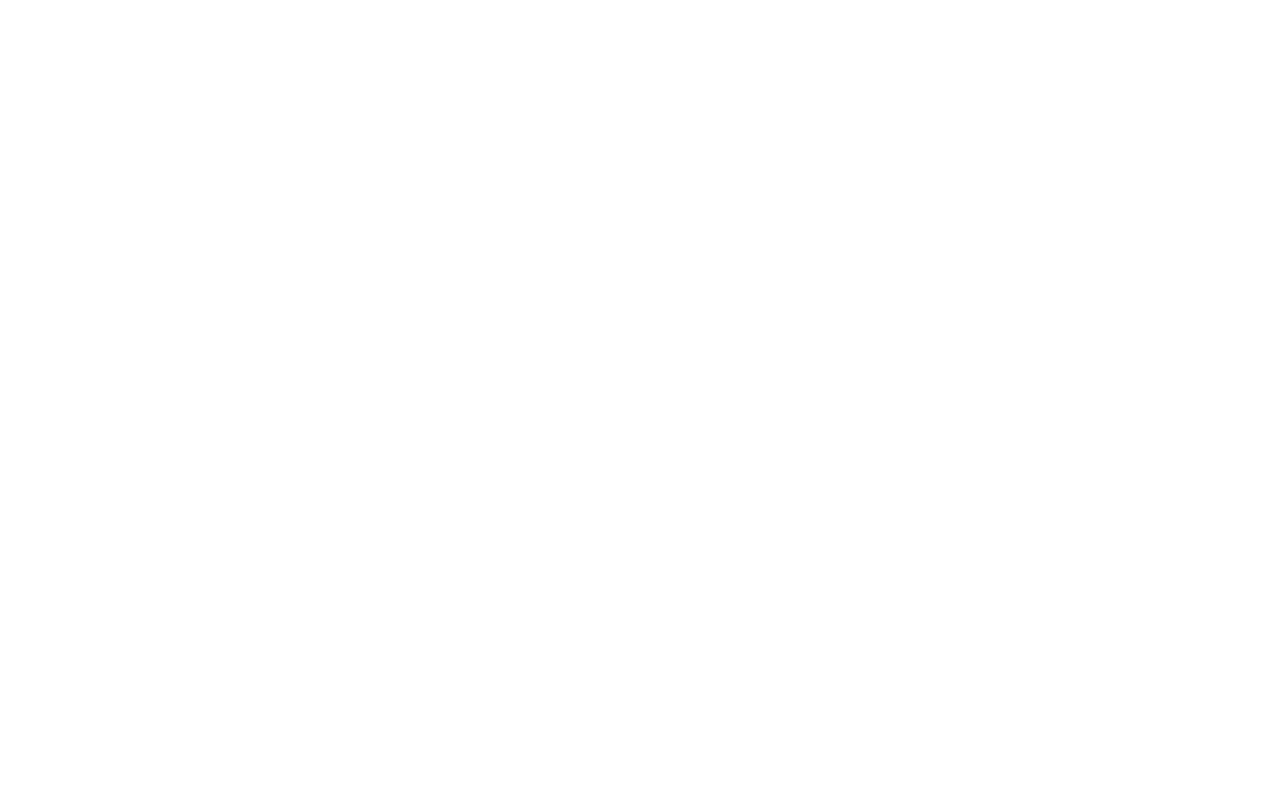
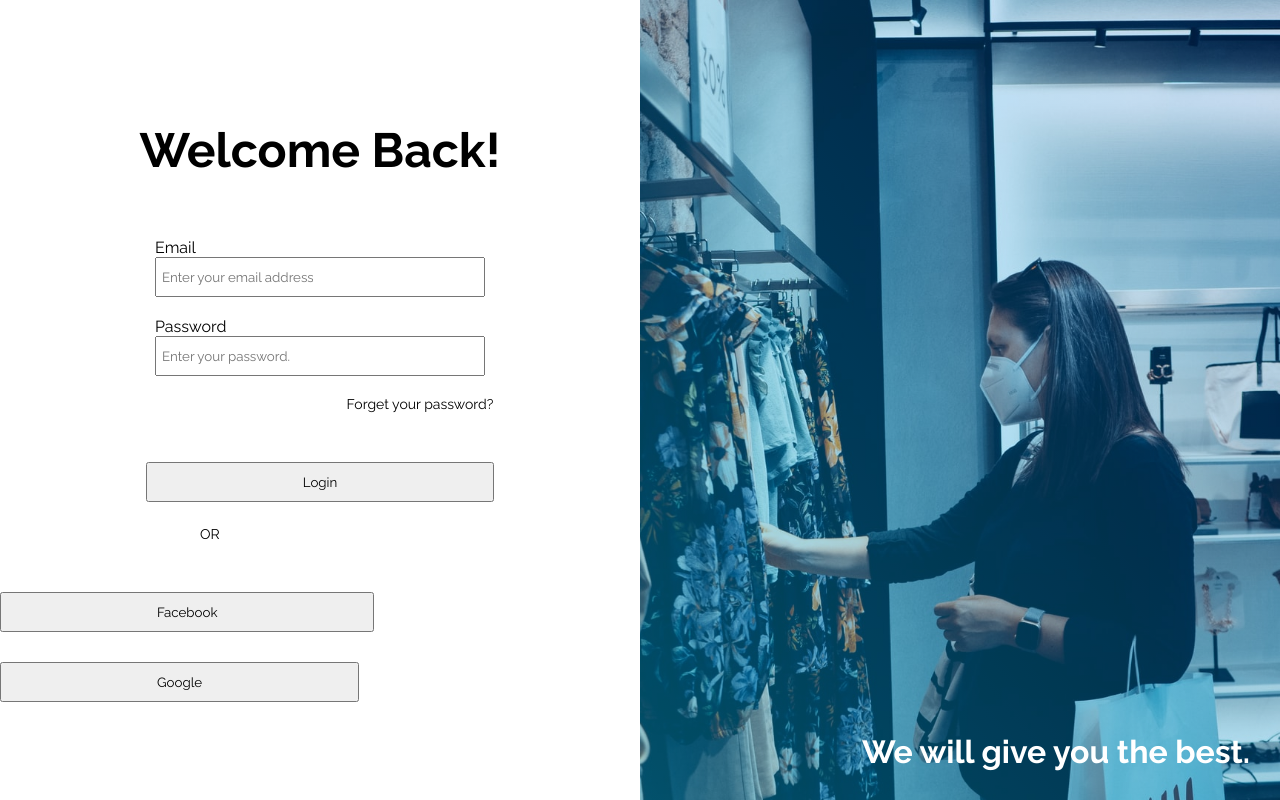
Before and after one commit to rj-robinjoseph/Webshop, a React (Create React App) app: page /login in a window 1280 px wide. Before the commit this address had no page. Built offline with nearby package versions, Linux system fonts and the light colour scheme.

Commit message:
Section Added

```diff
--- a/src/App.js
+++ b/src/App.js
@@ -1,12 +1,14 @@
 import "./App.scss";
 import Banner from "./components/Banner";
 import Header from "./components/Header";
+import Section from "./components/Section";
 
 function App() {
   return (
     <div className="App">
       <Header />
       <Banner />
+      <Section />
     </div>
   );
 }
--- a/src/components/Banner.jsx
+++ b/src/components/Banner.jsx
@@ -21,9 +21,10 @@
           centeredSlides={true}
           autoplay={{
             delay: 3000,
-            disableOnInteraction: true,
+            disableOnInteraction: false,
           }}
           pagination={{
+            type: "none",
             clickable: true,
           }}
           navigation={true}
--- /dev/null
+++ b/src/components/Section.jsx
@@ -0,0 +1,45 @@
+import React from "react";
+import "../styles/Section.scss";
+
+function Section() {
+  return (
+    <section>
+      <div className="cat">
+        <div className="all">
+          <img
+            src="https://unsplash.com/photos/CSh-hNHc3Y8/download?ixid=MnwxMjA3fDB8MXxzZWFyY2h8MTZ8fG1lbnxlbnwwfHx8fDE2NTczNDQ5OTQ&force=true&w=640"
+            alt=""
+          />
+          <p>Selected for Men.</p>
+          <h1>Mens Collection</h1>
+        </div>
+        <div className="all">
+          <img
+            src="https://unsplash.com/photos/EDSTj4kCUcw/download?ixid=MnwxMjA3fDB8MXxzZWFyY2h8MXx8amVhbnN8ZW58MHx8fHwxNjU3MzQ1MDI4&force=true&w=640"
+            alt=""
+          />
+          <p>Unisex</p>
+          <h1>Explore Jeans</h1>
+        </div>
+        <div className="all">
+          <img
+            src="https://unsplash.com/photos/5IcEBmSOQq0/download?ixid=MnwxMjA3fDB8MXxzZWFyY2h8NXx8ZHJlc3N8ZW58MHx8fHwxNjU3MzQ0OTY2&force=true&w=640"
+            alt=""
+          />
+          <p>Selected for Women</p>
+          <h1>Women Collection</h1>
+        </div>
+        <div className="all">
+          <img
+            src="https://unsplash.com/photos/NoVnXXmDNi0/download?ixid=MnwxMjA3fDB8MXxzZWFyY2h8MTV8fHNuZWFrZXJzfGVufDB8fHx8MTY1NzM0NTEwMg&force=true&w=640"
+            alt=""
+          />
+          <p>For Everyone</p>
+          <h1>Sneaker Hub</h1>
+        </div>
+      </div>
+    </section>
+  );
+}
+
+export default Section;
--- a/src/index.js
+++ b/src/index.js
@@ -3,6 +3,7 @@
 import { BrowserRouter as Router, Routes, Route } from "react-router-dom";
 import "./index.scss";
 import App from "./App";
+import Login from "./pages/Login";
 import reportWebVitals from "./reportWebVitals";
 
 const root = ReactDOM.createRoot(document.getElementById("root"));
@@ -10,6 +11,7 @@
   <Router>
     <Routes>
       <Route path="/" element={<App />} />
+      <Route path="/login" element={<Login />} />
     </Routes>
   </Router>
 );
--- /dev/null
+++ b/src/pages/Login.jsx
@@ -0,0 +1,35 @@
+import React from "react";
+import "../styles/Login.scss";
+import Main from "../assets/main.jpg";
+
+function login() {
+  return (
+    <div className="login-wrapper">
+      <div className="container">
+        <div className="left-container">
+          <form action="">
+            <h1>Welcome Back!</h1>
+            <div className="input">
+              <label>Email</label>
+              <input type="text" placeholder="Enter your email address." />
+            </div>
+            <div className="input">
+              <label>Password</label>
+              <input type="password" placeholder="Enter your password." />
+            </div>
+            <p>Forget your password?</p>
+            <button>Login</button>
+          </form>
+          <p>OR</p>
+          <button>Facebook</button>
+          <button>Google</button>
+        </div>
+        <div className="right-container">
+          <h1>We will give you the best.</h1>
+        </div>
+      </div>
+    </div>
+  );
+}
+
+export default login;
--- a/src/styles/Banner.scss
+++ b/src/styles/Banner.scss
@@ -3,14 +3,36 @@
 @import "./fonts";
 
 .my-swiper {
-  width: 100vw;
+  width: 100%;
   height: 80vh;
+
+  .swiper-button-prev {
+    background-image: url(../assets/left.png);
+    background-repeat: no-repeat;
+    background-size: 100% auto;
+    background-position: center;
+  }
+
+  .swiper-button-prev::after {
+    display: none;
+  }
+
+  .swiper-button-next {
+    background-image: url(../assets/right.png);
+    background-repeat: no-repeat;
+    background-size: 100% auto;
+    background-position: center;
+  }
+
+  .swiper-button-next::after {
+    display: none;
+  }
 
   .slide-1 {
     background: linear-gradient(
         to right top,
-        rgba(216, 75, 66, 0.58),
-        rgba(255, 175, 156, 0.37)
+        rgba(0, 198, 255, 0.4),
+        rgba(0, 114, 255, 0.2)
       ),
       url(../assets/slide-1.jpg);
     background-size: cover;
--- a/src/styles/Header.scss
+++ b/src/styles/Header.scss
@@ -5,6 +5,7 @@
 .header {
   position: sticky;
   top: 0;
+  z-index: 100;
 
   nav {
     @include flex-center;
@@ -32,6 +33,7 @@
       font-family: $font-raleway;
       text-transform: uppercase;
       font-weight: bolder;
+      margin-right: 2.5rem;
     }
     .right {
       @include flex-center;
--- /dev/null
+++ b/src/styles/Login.scss
@@ -0,0 +1,77 @@
+@import "./colors";
+@import "./mixins";
+@import "./fonts";
+
+.login-wrapper {
+  width: 100vw;
+  height: 100vh;
+  overflow: hidden;
+
+  .container {
+    @include flex-center;
+    // margin: 4rem;
+
+    .left-container {
+      flex: 1;
+
+      form {
+        height: 300px;
+        margin: 4rem;
+        display: flex;
+        flex-direction: column;
+        align-items: center;
+        justify-content: flex-start;
+      }
+
+      h1 {
+        margin-top: -40px;
+        margin-bottom: 60px;
+        font-size: 3rem;
+      }
+
+      .input {
+        display: flex;
+        flex-direction: column;
+      }
+
+      input {
+        margin-bottom: 20px;
+        padding: 10px 170px 10px 5px;
+      }
+
+      p {
+        margin-bottom: 20px;
+        font-size: 14px;
+        margin-left: 200px;
+      }
+
+      button {
+        margin-top: 30px;
+        padding: 10px 155px;
+      }
+    }
+
+    .right-container {
+      flex: 1;
+      width: 100%;
+      height: 100vh;
+      background: linear-gradient(
+          to right top,
+          rgba(0, 198, 255, 0.4),
+          rgba(0, 114, 255, 0.2)
+        ),
+        url(../assets/main.jpg);
+      background-size: cover;
+      background-position: center;
+      background-repeat: no-repeat;
+
+      h1 {
+        position: absolute;
+        bottom: 30px;
+        right: 30px;
+        color: $main-color;
+        font-size: 2rem;
+      }
+    }
+  }
+}
--- /dev/null
+++ b/src/styles/Section.scss
@@ -0,0 +1,29 @@
+@import "./colors";
+@import "./mixins";
+@import "./fonts";
+
+section {
+  background-color: $main-color;
+  width: 100%;
+  height: 100vh;
+  padding: 2rem;
+
+  .cat {
+    display: grid;
+    justify-content: center;
+    grid-template-columns: repeat(4, 300px);
+    gap: 2rem;
+
+    .all {
+      width: 100%;
+      height: 100%;
+      cursor: pointer;
+
+      img {
+        width: 100%;
+        height: 100%;
+        object-fit: cover;
+      }
+    }
+  }
+}
--- a/src/styles/_fonts.scss
+++ b/src/styles/_fonts.scss
@@ -1,3 +1,5 @@
 @import url('https://fonts.googleapis.com/css2?family=Raleway:wght@100;200;300;400;500;600;700;800;900&display=swap" rel="stylesheet');
+@import url('https://fonts.googleapis.com/css2?family=Michroma&display=swap" rel="stylesheet');
 
 $font-raleway: "Raleway", sans-serif;
+$font-michroma: "Michroma", sans-serif;
```
Also changed, not shown: public/robots.txt, src/assets/left.png (added), src/assets/right.png (added).
